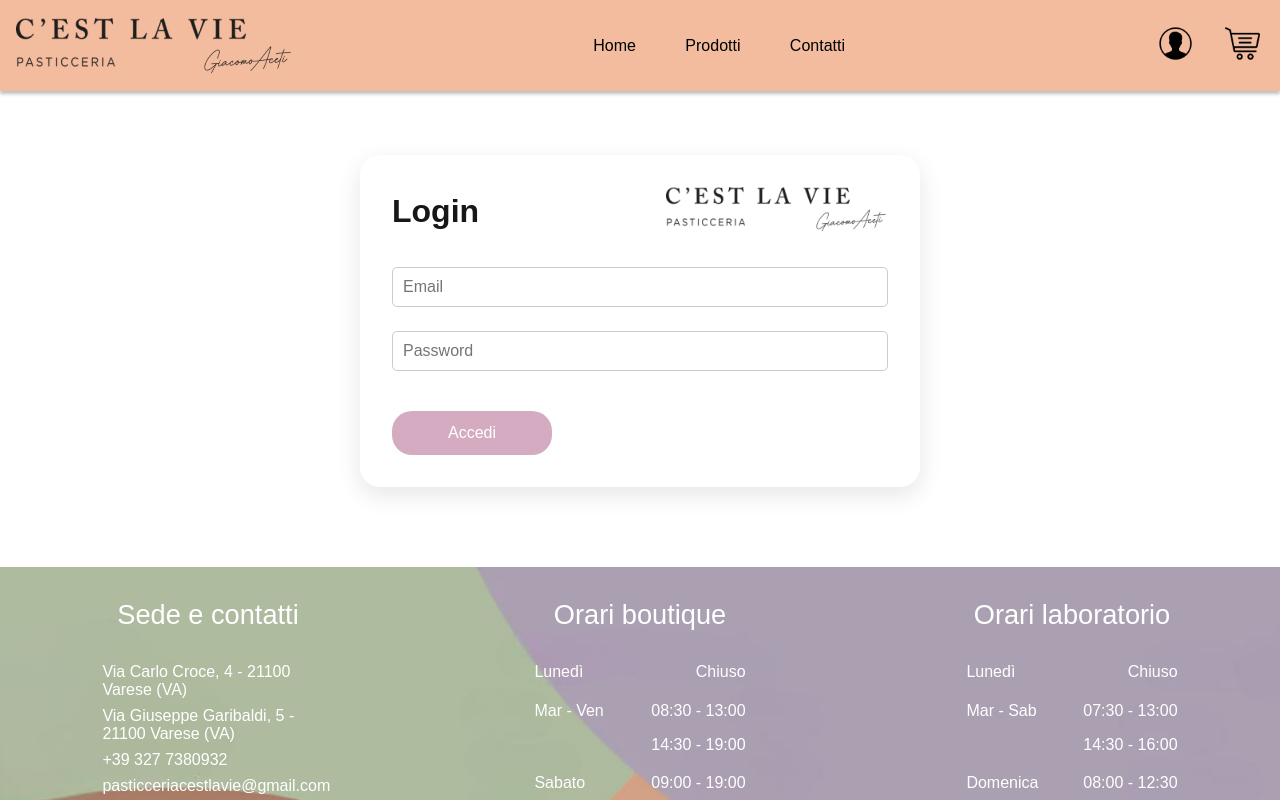
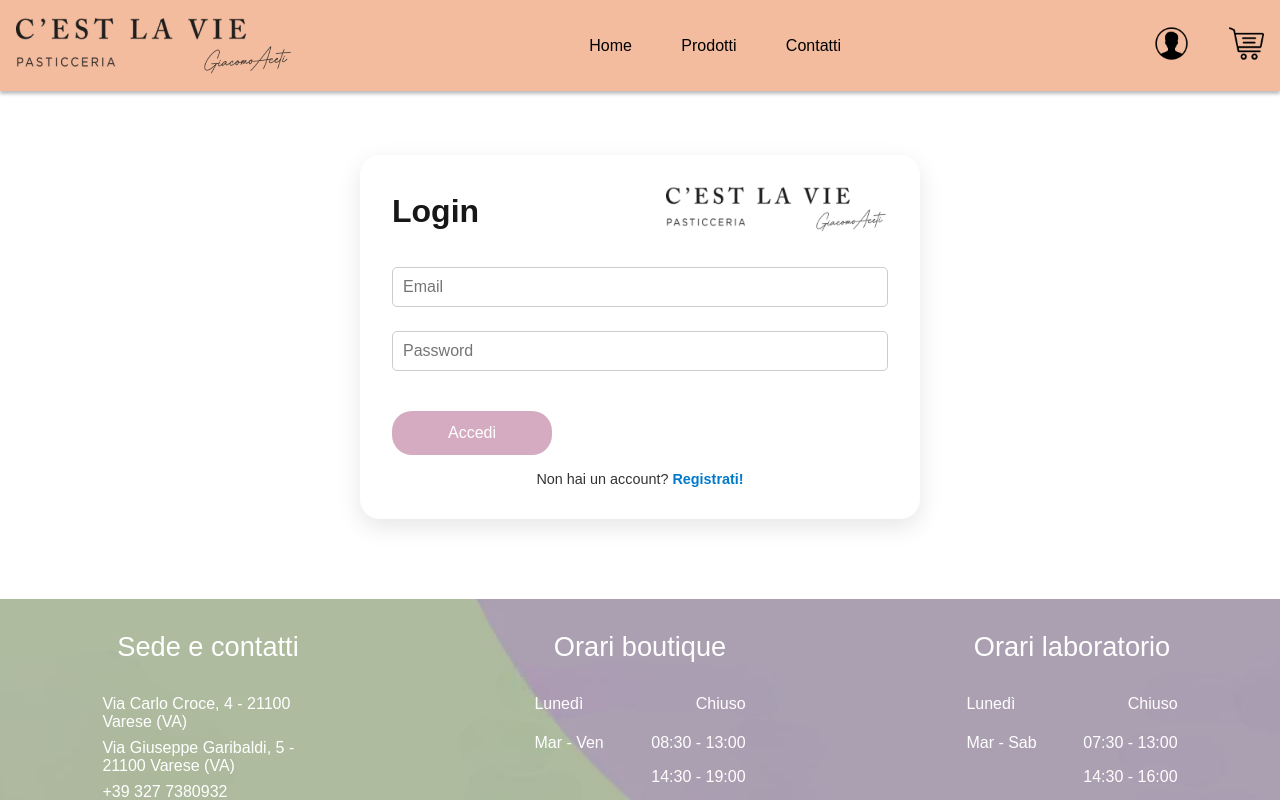
Before and after one commit to nalodagreat/PW4-Frontend-Mossali-Tijani-Figini, a Next.js app: page /login in a window 1280 px wide. Shown: the top 800 px of the page. Built offline with nearby package versions, Linux system fonts and the light colour scheme; no server answers.

Commit message:
modification header+ connecting user dashboard+modification log in

```diff
--- a/src/app/login/page.js
+++ b/src/app/login/page.js
@@ -5,6 +5,7 @@ import { useRouter } from "next/navigation";
 import Image from "next/image";
 import styles from "@/app/login/page.module.css";
 import logo from "@/public/images/header/logo.png";
+import Link from "next/link";
 
 export default function Login() {
     const [email, setEmail] = useState("");
@@ -36,11 +37,10 @@ export default function Login() {
             if (data.role === "admin") {
                 router.push("/admin");
             } else if (data.role === "client") {
-                router.push("/user");
+                window.location.href = "/";
             } else {
                 throw new Error("Ruolo non riconosciuto");
             }
-
         } catch (error) {
             setError(error.message);
         }
@@ -73,6 +73,14 @@ export default function Login() {
                     <button type="submit" className={styles.button}>Accedi</button>
                 </form>
                 {error && <p className={styles.error}>{error}</p>}
+
+                {/* Frase "Non hai un account? Registrati!" */}
+                <p className={styles.registerPrompt}>
+                    Non hai un account?{" "}
+                    <Link href="/register" className={styles.registerLink}>
+                        Registrati!
+                    </Link>
+                </p>
             </div>
         </div>
     );
--- a/src/app/login/page.module.css
+++ b/src/app/login/page.module.css
@@ -69,6 +69,30 @@
   background-color: #C7C1DC;
 }
 
+.buttonContainer {
+  display: flex;
+  align-items: center;
+  justify-content: space-between;
+}
+
+.registerPrompt {
+  margin-top: 1rem;
+  text-align: center;
+  font-size: 0.9rem;
+  color: #333;
+}
+
+.registerLink {
+  color: #007acc;
+  text-decoration: none;
+  font-weight: bold;
+  cursor: pointer;
+  transition: color 0.3s;
+}
+
+.registerLink:hover {
+  color: #005b99;
+}
 @media (max-width: 768px) {
   .container {
     padding: 1rem;
--- a/src/components/header/header.js
+++ b/src/components/header/header.js
@@ -1,12 +1,59 @@
-
+"use client";
+import { useState, useEffect } from "react";
 import Image from "next/image";
 import styles from "@/components/header/header.module.css";
 import logo from "@/public/images/header/logo.png";
 import profilo from "@/public/images/header/profilo.png";
 import carrello from "@/public/images/header/carrello.png";
 import Link from "next/link";
+import { useRouter } from "next/navigation";
 
 const Header = () => {
+  const [isLoggedIn, setIsLoggedIn] = useState(false);
+  const [userName, setUserName] = useState("");
+  const router = useRouter();
+
+  useEffect(() => {
+    // Verifica se l'utente è loggato e ottieni i dettagli dell'utente
+    const checkSession = async () => {
+      try {
+        const response = await fetch("http://localhost:8080/auth/profile", {
+          method: "GET",
+          credentials: "include",
+        });
+        if (response.ok) {
+          const data = await response.json();
+          setIsLoggedIn(true);  // Imposta lo stato di login su true
+          setUserName(data.name);  // Memorizza il nome dell'utente per il saluto
+        } else {
+          setIsLoggedIn(false);
+        }
+      } catch (error) {
+        console.error("Errore nella verifica della sessione:", error);
+        setIsLoggedIn(false);
+      }
+    };
+
+    checkSession();
+  }, []);
+
+  // Funzione di logout
+  const handleLogout = async () => {
+    try {
+      const response = await fetch("http://localhost:8080/auth/logout", {
+        method: "DELETE",
+        credentials: "include",
+      });
+      if (response.ok) {
+        setIsLoggedIn(false);
+        setUserName(""); // Resetta il nome dell'utente
+        router.push("/login"); // Reindirizza alla pagina di login
+      }
+    } catch (error) {
+      console.error("Errore durante il logout:", error);
+    }
+  };
+
   return (
     <header className={styles.header}>
       <div className={styles.logoContainer}>
@@ -19,16 +66,25 @@ const Header = () => {
         <a href="/products">Prodotti</a>
         <a href="/contacts">Contatti</a>
       </nav>
-      <div className={styles.navigation}>
-        <div className={styles.socialIcons}>
-          <Link href="/login"> {/*bisogna mettere che accede o ad utente o ad admin in base al login/registrazione*/}
+      <div className={styles.socialIcons}>
+        {isLoggedIn ? (
+          <div className={styles.welcomeSection}>
+            <Link href="/user" className={styles.userLink}>
+              Ciao, {userName}
+            </Link>
+            <button onClick={handleLogout} className={styles.logoutButton}>
+              Logout
+            </button>
+          </div>
+        ) : (
+          <Link href="/login">
             <Image src={profilo} alt="Profilo" className={styles.userIcon} />
           </Link>
-        </div>
+        )}
         <Link href="/cart">
-        <div className={styles.shoppingCart}>
-          <Image src={carrello} alt="Carrello" className={styles.cartIcon} />
-        </div>
+          <div className={styles.shoppingCart}>
+            <Image src={carrello} alt="Carrello" className={styles.cartIcon} />
+          </div>
         </Link>
       </div>
     </header>
--- a/src/components/header/header.module.css
+++ b/src/components/header/header.module.css
@@ -41,6 +41,51 @@
   height: auto;
 }
 
+/* Aggiungi il link per "Dashboard" */
+.navigation .dashboardLink {
+  text-decoration: none;
+  color: inherit;
+  font-size: 1rem;
+}
+
+/* header.module.css */
+
+.welcomeSection {
+  display: flex;
+  align-items: center;
+  gap: 1rem;
+  font: 400 1rem Montserrat, sans-serif;
+  color: #000;
+}
+
+.userLink {
+  color: #901010; /* Colore blu per indicare che è cliccabile */
+  font-weight: bold;
+  text-decoration: none;
+  cursor: pointer;
+  transition: color 0.3s ease; /* Animazione per cambiare colore */
+}
+
+.userLink:hover {
+  color: #005b99; /* Colore leggermente più scuro all’hover */
+  text-decoration: underline; /* Sottolineatura per enfatizzare il link */
+}
+
+.logoutButton {
+  background-color: transparent;
+  border: none;
+  color: #000;
+  cursor: pointer;
+  font-weight: bold;
+  text-decoration: underline;
+  transition: color 0.3s ease;
+}
+
+.logoutButton:hover {
+  color: #d9534f; /* Colore rosso scuro per il logout all’hover */
+}
+
+
 @media (max-width: 991px) {
   .header {
     flex-wrap: wrap;
```
